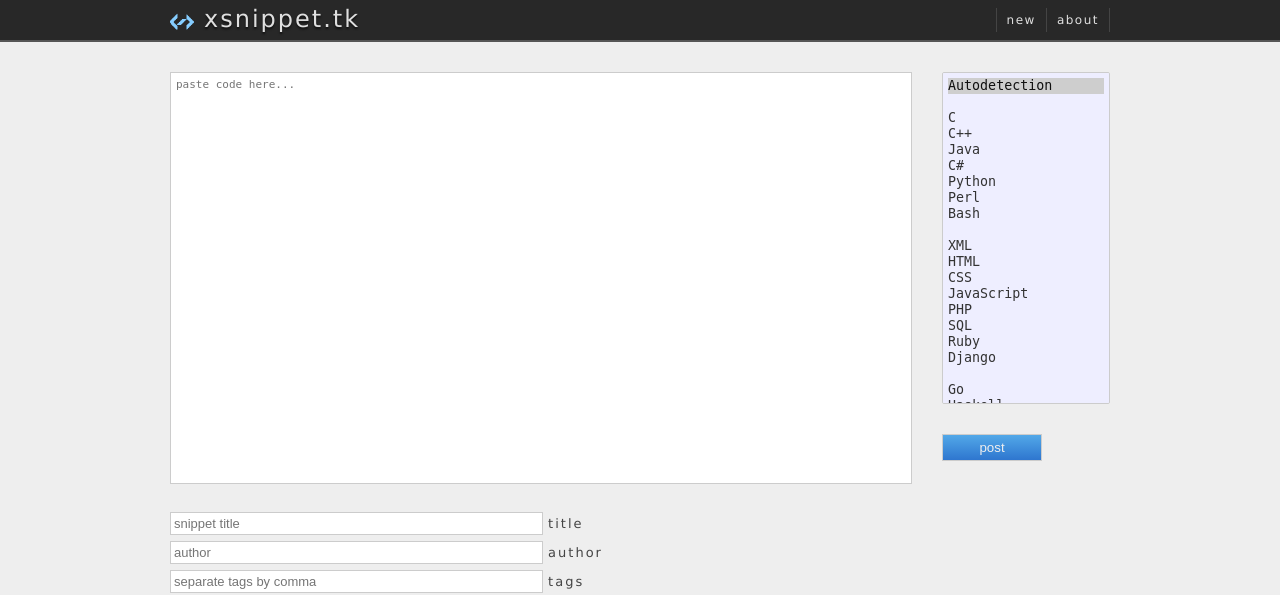
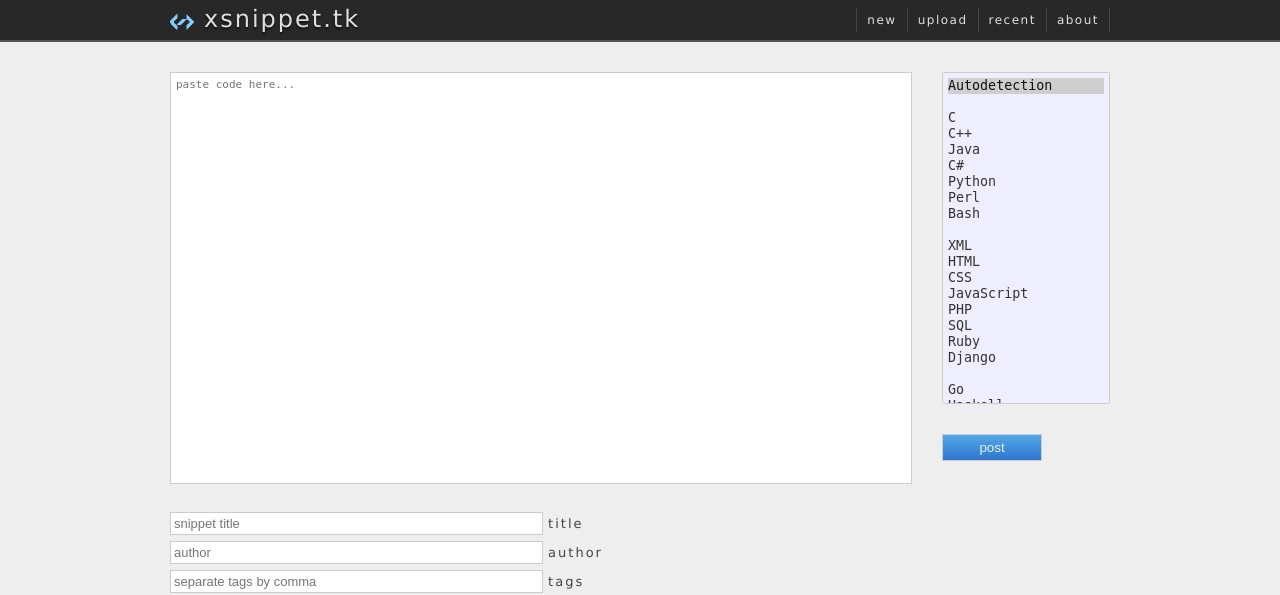
Before and after one commit to xsnippet/xsnippet-api, a Python web app: template templates/new.html in a window 1280 px wide. Shown: the top 595 px of the page. Run offline with Jinja, Linux system fonts and the light colour scheme; the template is opened without the code that fills it, so the values that code supplies are empty.

Commit message:
Add upload and recent links.

```diff
--- a/templates/base.html
+++ b/templates/base.html
@@ -32,6 +32,8 @@
 
       <nav>
         <li> <a href="/">new</a>
+        <li> <a href="/upload">upload</a>
+        <li> <a href="/recent">recent</a>
         <li> <a href="/about">about</a>
       </nav>
     </header>
```
